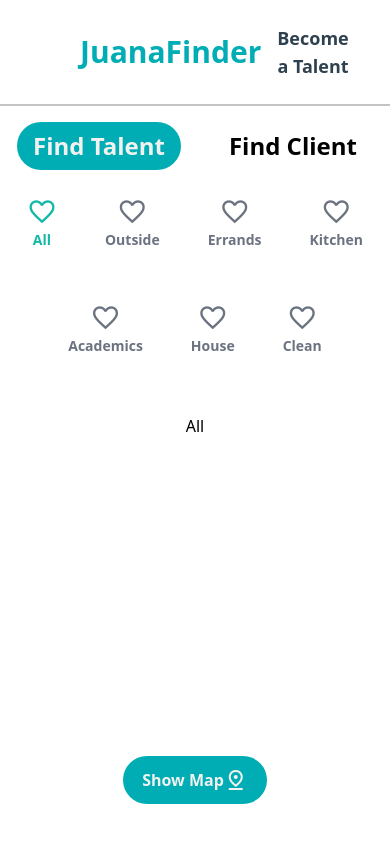
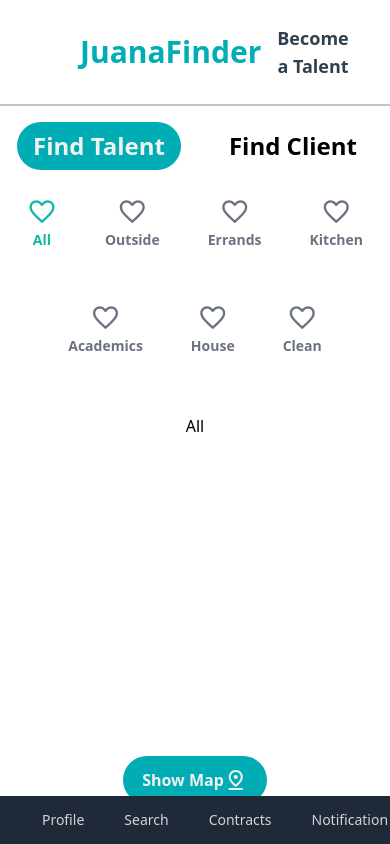
Before and after one commit to Danvictorgithub/JuanaFinder, a Nuxt app in the folder frontend/: page / in a window 390 px wide. Shown: the top 844 px of the page. Built offline with nearby package versions, Linux system fonts and the light colour scheme.

Commit message:
merge dan

```diff
--- /dev/null
+++ b/frontend/components/NavBar.vue
@@ -0,0 +1,28 @@
+<script setup>
+    import { ref } from 'vue';
+
+    const isMenuOpen = ref(false);
+
+    function toggleMenu() {
+        isMenuOpen.value = !isMenuOpen.value;
+    }
+</script>
+
+<template>
+    <div class="bottom-0 absolute w-full block sm:hidden">
+        <nav class="bg-gray-800">
+            <div class="flex items-center justify-center h-12">
+                <div class="ml-10 flex items-baseline space-x-4">
+                    <a href="#" class="text-gray-300 hover:bg-gray-700 hover:text-white px-3 py-2 rounded-md text-sm font-medium">Profile</a>
+                    <a href="#" class="text-gray-300 hover:bg-gray-700 hover:text-white px-3 py-2 rounded-md text-sm font-medium">Search</a>
+                    <a href="#" class="text-gray-300 hover:bg-gray-700 hover:text-white px-3 py-2 rounded-md text-sm font-medium">Contracts</a>
+                    <a href="#" class="text-gray-300 hover:bg-gray-700 hover:text-white px-3 py-2 rounded-md text-sm font-medium">Notification</a>
+                </div>
+            </div>
+        </nav>
+    </div>
+</template>
+
+<style scoped>
+
+</style>
--- a/frontend/nuxt.config.ts
+++ b/frontend/nuxt.config.ts
@@ -6,7 +6,7 @@ export default defineNuxtConfig({
       title: 'JuanaFinder',
       link: [
         { rel: 'stylesheet', href: 'https://fonts.googleapis.com/css2?family=Material+Symbols+Outlined' },
-        //{ rel: "icon", type: "image/x-icon", href: "/CartTellLogo.png" }
+        //{ rel: "icon", type: "image/x-icon", href: ".png" }
       ],
     }
   },
--- a/frontend/pages/index.vue
+++ b/frontend/pages/index.vue
@@ -48,7 +48,12 @@ const handleTalentButtonClick = () => {
             <ListTalent/>
         </div>
 
-        <MapButton/>
+        <div class="z-20">
+            <MapButton/>
+        </div>
+        <div class="z-10">
+            <NavBar/>
+        </div>
     </div>
 </template>
 
```
